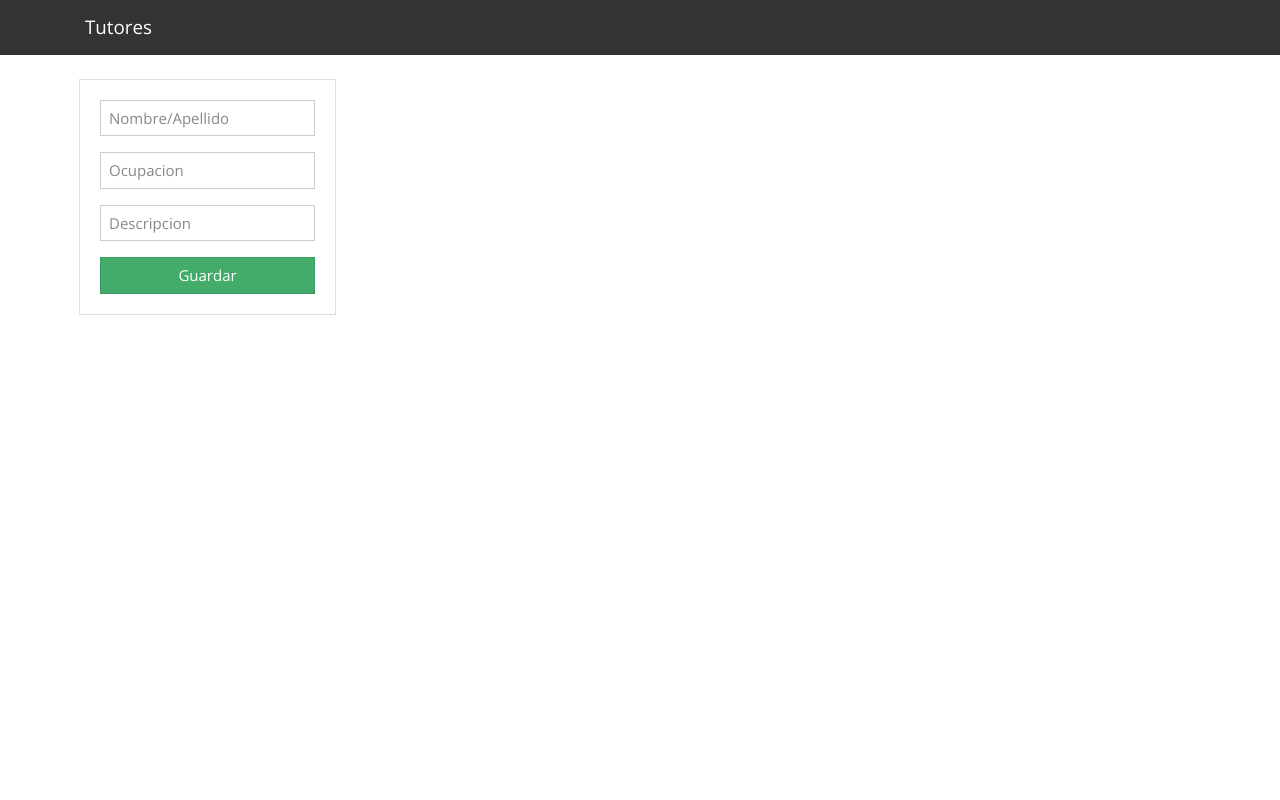
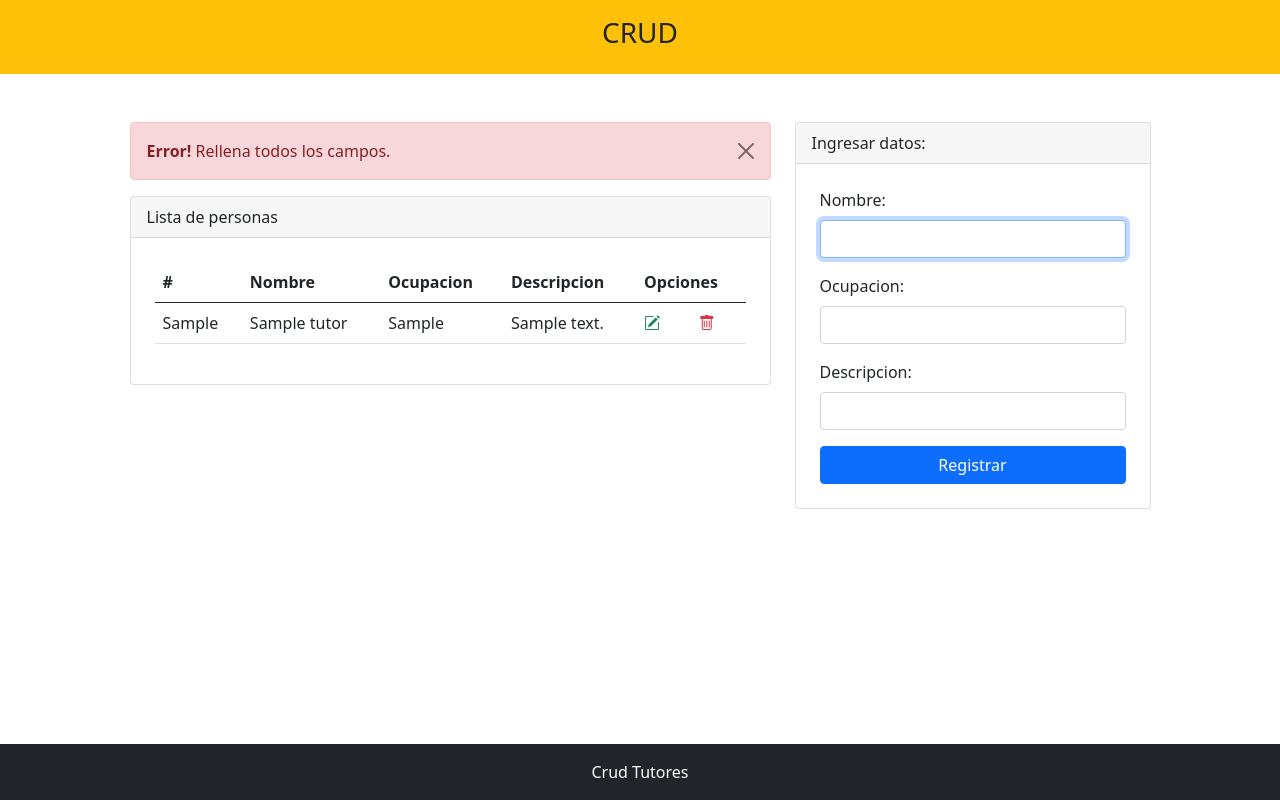
Before and after one commit to j-bucarey/profesores.musica.online, a PHP site: page /tutores/tutores.php?mensaje=falta in a window 1280 px wide. Run offline with PHP 8.4, Linux system fonts and the light colour scheme; tables that the repository leaves empty or names only in its code hold one stand-in row (values such as "Sample post"); some libraries are stand-ins or nearby versions.

Commit message:
Commit ingresando datos y mostrando pero no editando y eliminado tutores crud

```diff
--- a/tutores/conexion.php
+++ b/tutores/conexion.php
@@ -1,21 +1,17 @@
+<?php
+$contrasena = "";
+$usuario = "root";
+$nombre_bd = "login_desarrollo";
 
-<?php
-
-session_start();
-// $conexion = new mysqli("localhost","root","","login_desarrollo");
-
-$conn = mysqli_connect(
-      'localhost' ,
-      'root' ,
-      '',
-      'login_desarrollo'
-
-);
-
-// if($conexion){
-//   echo "conexion exitosa";
-// }else{
-//   echo "conexion no hecha";
-// }
-
+try {
+	$bd = new PDO (
+		'mysql:host=localhost;
+		dbname='.$nombre_bd,
+		$usuario,
+		$contrasena,
+		array(PDO::MYSQL_ATTR_INIT_COMMAND => "SET NAMES utf8")
+	);
+} catch (Exception $e) {
+	echo "Problema con la conexion: ".$e->getMessage();
+}
 ?>
--- a/tutores/includes/footer.php
+++ b/tutores/includes/footer.php
@@ -1,6 +1,13 @@
-<!-- BOOTSTRAP 4 SCRIPTS -->
-<script src="https://code.jquery.com/jquery-3.3.1.slim.min.js" integrity="sha384-q8i/X+965DzO0rT7abK41JStQIAqVgRVzpbzo5smXKp4YfRvH+8abtTE1Pi6jizo" crossorigin="anonymous"></script>
-<script src="https://cdnjs.cloudflare.com/ajax/libs/popper.js/1.14.6/umd/popper.min.js" integrity="sha384-wHAiFfRlMFy6i5SRaxvfOCifBUQy1xHdJ/yoi7FRNXMRBu5WHdZYu1hA6ZOblgut" crossorigin="anonymous"></script>
-<script src="https://stackpath.bootstrapcdn.com/bootstrap/4.2.1/js/bootstrap.min.js" integrity="sha384-B0UglyR+jN6CkvvICOB2joaf5I4l3gm9GU6Hc1og6Ls7i6U/mkkaduKaBhlAXv9k" crossorigin="anonymous"></script>
-</body>
+<footer class="container-fluid bg-dark fixed-bottom">
+        <div class="row">
+            <div class="col-md text-light text-center py-3">
+                Crud Tutores
+            </div>
+        </div>
+    </footer>
+
+    <!-- Bootstrap JavaScript Libraries -->
+    <script src="https://cdn.jsdelivr.net/npm/@popperjs/core@2.9.2/dist/umd/popper.min.js" integrity="sha384-IQsoLXl5PILFhosVNubq5LC7Qb9DXgDA9i+tQ8Zj3iwWAwPtgFTxbJ8NT4GN1R8p" crossorigin="anonymous"></script>
+    <script src="https://cdn.jsdelivr.net/npm/bootstrap@5.0.2/dist/js/bootstrap.min.js" integrity="sha384-cVKIPhGWiC2Al4u+LWgxfKTRIcfu0JTxR+EQDz/bgldoEyl4H0zUF0QKbrJ0EcQF" crossorigin="anonymous"></script>
+  </body>
 </html>
--- a/tutores/includes/header.php
+++ b/tutores/includes/header.php
@@ -1,17 +1,22 @@
-<!DOCTYPE html>
-<html lang="en">
+<!doctype html>
+<html lang="es">
   <head>
-    <meta charset="UTF-8">
-    <title>CRUD Tutores</title>
-    <meta name="viewport" content="width=device-width, user-scalable=no, initial-scale=1.0, maximum-scale=1.0, minimum-scale=1.0">
-    <!-- BOOTSTRAP 4 -->
-    <link rel="stylesheet" href="https://bootswatch.com/4/yeti/bootstrap.min.css">
-    <!-- FONT AWESOEM -->
-    <link rel="stylesheet" href="https://use.fontawesome.com/releases/v5.6.3/css/all.css" integrity="sha384-UHRtZLI+pbxtHCWp1t77Bi1L4ZtiqrqD80Kn4Z8NTSRyMA2Fd33n5dQ8lWUE00s/" crossorigin="anonymous">
+    <title>CRUD </title>
+    <!-- Required meta tags -->
+    <meta charset="utf-8">
+    <meta name="viewport" content="width=device-width, initial-scale=1, shrink-to-fit=no">
+    <!-- Bootstrap CSS v5.0.2 -->
+    <link rel="stylesheet" href="https://cdn.jsdelivr.net/npm/bootstrap@5.0.2/dist/css/bootstrap.min.css"  integrity="sha384-EVSTQN3/azprG1Anm3QDgpJLIm9Nao0Yz1ztcQTwFspd3yD65VohhpuuCOmLASjC" crossorigin="anonymous">
+    <!-- cdn icnonos-->
+    <link rel="stylesheet" href="https://cdn.jsdelivr.net/npm/bootstrap-icons@1.5.0/font/bootstrap-icons.css">
   </head>
   <body>
-    <nav class="navbar navbar-dark bg-dark">
-      <div class="container">
-        <a class="navbar-brand" href="tutores.php">Tutores</a>
+      <div class="container-fluid bg-warning">
+          <div class="row">
+              <div class="col-md">
+                  <header class="py-3">
+                      <h3 class="text-center">CRUD </h3>
+                  </header>
+              </div>
+          </div>
       </div>
-    </nav>
--- a/tutores/mostrar_tutores.php
+++ b/tutores/mostrar_tutores.php
@@ -1,7 +1,7 @@
 
 <?php include("conexion.php"); ?>
 <!DOCTYPE html>
-<html lang="en">
+<html lang="es">
 <head>
     <meta charset="UTF-8">
     <meta http-equiv="X-UA-Compatible" content="IE=edge">
--- a/tutores/tutores.php
+++ b/tutores/tutores.php
@@ -1,45 +1,144 @@
-<?php include("conexion.php") ?>
+<?php include 'includes/header.php' ?>
 
-<?php include("includes/header.php") ?>
+<?php
+    include_once "conexion.php";
+    $sentencia = $bd -> query("select * from tb_tutor");
+    $persona = $sentencia->fetchAll(PDO::FETCH_OBJ);
+    //print_r($persona);
+?>
 
-<div class="container p-4">
-    <div class="row">
-        <div class="cold-md-4">
+<div class="container mt-5">
+    <div class="row justify-content-center">
+        <div class="col-md-7">
+            <!-- inicio alerta -->
+            <?php
+                if(isset($_GET['mensaje']) and $_GET['mensaje'] == 'falta'){
+            ?>
+            <div class="alert alert-danger alert-dismissible fade show" role="alert">
+            <strong>Error!</strong> Rellena todos los campos.
+            <button type="button" class="btn-close" data-bs-dismiss="alert" aria-label="Close"></button>
+            </div>
+            <?php
+                }
+            ?>
+
+
+            <?php
+                if(isset($_GET['mensaje']) and $_GET['mensaje'] == 'registrado'){
+            ?>
+            <div class="alert alert-success alert-dismissible fade show" role="alert">
+            <strong>Registrado!</strong> Se agregaron los datos.
+            <button type="button" class="btn-close" data-bs-dismiss="alert" aria-label="Close"></button>
+            </div>
+            <?php
+                }
+            ?>
 
 
 
-            <div class="card card-body">
-                <form action="save_tutor.php" method="POST" enctype="multipart/form-data">
+            <?php
+                if(isset($_GET['mensaje']) and $_GET['mensaje'] == 'error'){
+            ?>
+            <div class="alert alert-danger alert-dismissible fade show" role="alert">
+            <strong>Error!</strong> Vuelve a intentar.
+            <button type="button" class="btn-close" data-bs-dismiss="alert" aria-label="Close"></button>
+            </div>
+            <?php
+                }
+            ?>
 
-                    <div class="form-group">
-                        <input type="text" name="nombre" class="form-control"
-                        placeholder="Nombre/Apellido">
+
+
+            <?php
+                if(isset($_GET['mensaje']) and $_GET['mensaje'] == 'editado'){
+            ?>
+            <div class="alert alert-success alert-dismissible fade show" role="alert">
+            <strong>Cambiado!</strong> Los datos fueron actualizados.
+            <button type="button" class="btn-close" data-bs-dismiss="alert" aria-label="Close"></button>
+            </div>
+            <?php
+                }
+            ?>
+
+
+            <?php
+                if(isset($_GET['mensaje']) and $_GET['mensaje'] == 'eliminado'){
+            ?>
+            <div class="alert alert-warning alert-dismissible fade show" role="alert">
+            <strong>Eliminado!</strong> Los datos fueron borrados.
+            <button type="button" class="btn-close" data-bs-dismiss="alert" aria-label="Close"></button>
+            </div>
+            <?php
+                }
+            ?>
+
+            <!-- fin alerta -->
+            <div class="card">
+                <div class="card-header">
+                    Lista de personas
+                </div>
+                <div class="p-4">
+                    <table class="table align-middle">
+                        <thead>
+                            <tr>
+                                <th scope="col">#</th>
+                                <th scope="col">Nombre</th>
+                                <th scope="col">Ocupacion</th>
+                                <th scope="col">Descripcion</th>
+                                <th scope="col" colspan="2">Opciones</th>
+                            </tr>
+                        </thead>
+                        <tbody>
+
+                            <?php
+                                foreach($persona as $dato){
+                            ?>
+
+                            <tr>
+                                <td scope="row"><?php echo $dato->codigo; ?></td>
+                                <td><?php echo $dato->nombre; ?></td>
+                                <td><?php echo $dato->ocupacion; ?></td>
+                                <td><?php echo $dato->descripcion; ?></td>
+                                <td><a class="text-success" href="edit.php?codigo=<?php echo $dato->codigo; ?>"><i class="bi bi-pencil-square"></i></a></td>
+                                <td><a onclick="return confirm('Estas seguro que desea eliminar?');" class="text-danger" href="delete.php?codigo=<?php echo $dato->codigo; ?>"><i class="bi bi-trash"></i></a></td>
+                            </tr>
+
+                            <?php
+                                }
+                            ?>
+
+                        </tbody>
+                    </table>
+
+                </div>
+            </div>
+        </div>
+        <div class="col-md-4">
+            <div class="card">
+                <div class="card-header">
+                    Ingresar datos:
+                </div>
+                <form class="p-4" method="POST" action="save_tutor.php">
+                    <div class="mb-3">
+                        <label class="form-label">Nombre: </label>
+                        <input type="text" class="form-control" name="txtNombre" autofocus required>
                     </div>
-
-                    <div class="form-group">
-                        <input type="text" name="ocupacion" class="form-control"
-                        placeholder="Ocupacion">
+                    <div class="mb-3">
+                        <label class="form-label">Ocupacion: </label>
+                        <input type="text" class="form-control" name="txtOcupacion" autofocus required>
                     </div>
-                    <div class="form-group">
-                        <input type="text" name="descripcion" class="form-control"
-                        placeholder="Descripcion">
+                    <div class="mb-3">
+                        <label class="form-label">Descripcion: </label>
+                        <input type="text" class="form-control" name="txtDescripcion" autofocus required>
                     </div>
-                    <!-- <div class="form-group">
-                        <input type="text" name="descripcion" class="form-control"
-                        placeholder="Descripcion">
-                    </div> -->
-                    <input type="submit" class="btn btn-success btn-block" name="guardar_tutor"
-                    value="Guardar">
+                    <div class="d-grid">
+                        <input type="hidden" name="oculto" value="1">
+                        <input type="submit" class="btn btn-primary" value="Registrar">
+                    </div>
                 </form>
             </div>
-
-        </div>
-
-        <div class="col-md-8">
-
         </div>
     </div>
 </div>
 
-
-<?php include("includes/footer.php") ?>
+<?php include 'includes/footer.php' ?>
```
Also changed, not shown: tutores/delete.php (+19 -0 lines), tutores/edit.php (+38 -43 lines), tutores/editarProceso.php (added, +23 -0 lines), tutores/save_tutor.php (+16 -31 lines).
